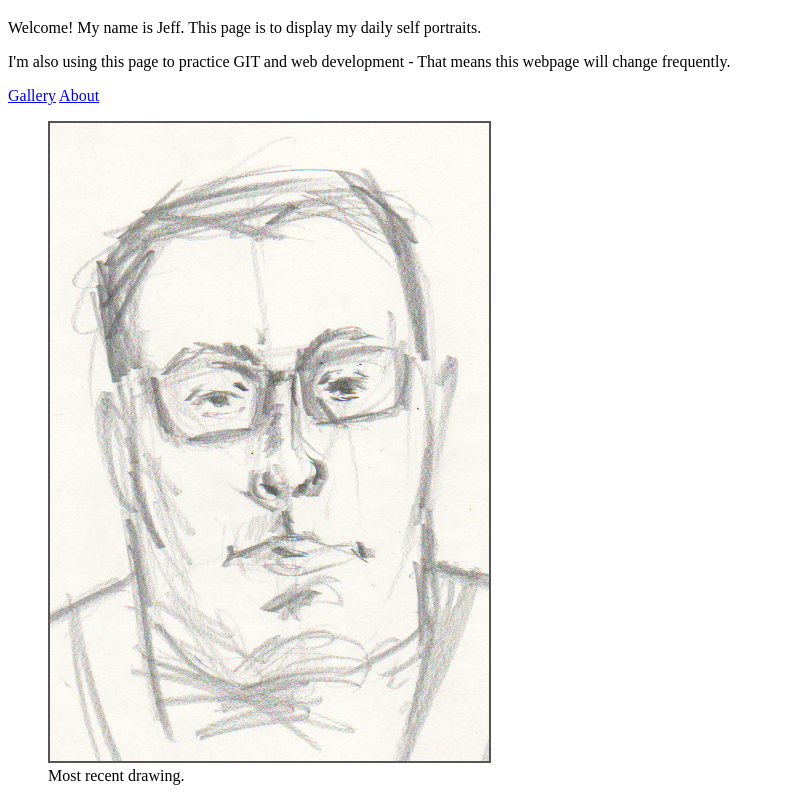
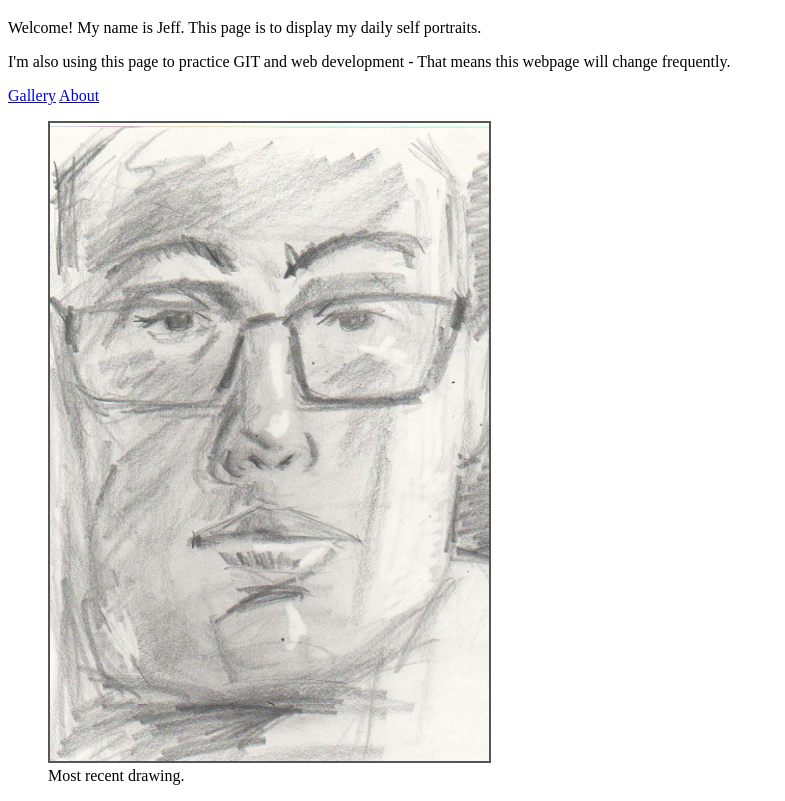
Before and after one commit to jabessette40/portraits-2022, a plain HTML site: page index.html in a window 1280 px wide. Shown: the part 61-862 px from the top of the page, without its empty margins (0-785 px from the left). Drawn offline with Linux system fonts and the light colour scheme; a script that the page names is missing.

Commit message:
Add day29.

```diff
--- a/index.html
+++ b/index.html
@@ -16,7 +16,7 @@
           <a href='about.html'>About</a>
       <div>
       <figure>
-          <img id="current" src='day28.jpeg' alt='day28'>
+          <img id="current" src='day29.jpeg' alt='day29'>
           <figcaption>Most recent drawing.</figcaption>
       </figure>
 
```
Also changed, not shown: gallery.html (+1 -0 lines), day29.jpeg (added), 1 other file.
